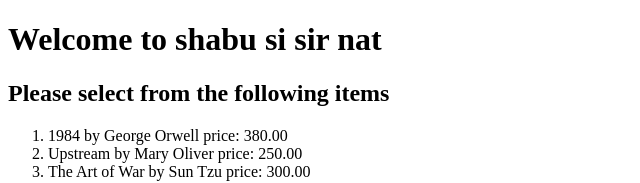
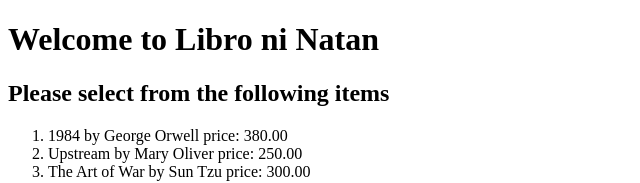
Before and after one commit to akiisannn/CS3, a plain HTML site: page SA5_SodiumTano.html in a window 1280 px wide. Shown: the top 183 px of the page, without its empty margins (0-640 px from the left). Drawn offline with Linux system fonts and the light colour scheme.

Commit message:
Update SA5_SodiumTano.html

```diff
--- a/SA5_SodiumTano.html
+++ b/SA5_SodiumTano.html
@@ -19,7 +19,7 @@
 </head>
 
 <body>
-	<h1> Welcome to shabu si sir nat  </h1>
+	<h1> Welcome to Libro ni Natan </h1>
 	<h2> Please select from the following items </h2>
 	<ol>
 		<li> 1984 by George Orwell price: 380.00 </li>
```
